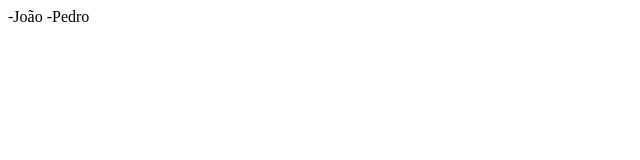
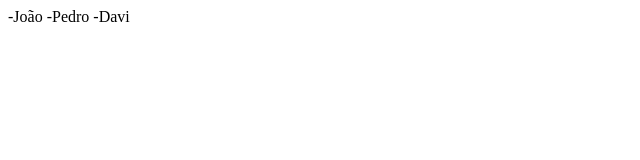
Before and after one commit to DLopes01/projeto-3b1, a plain HTML site: page index.html in a window 1280 px wide. Shown: the full height of the page, 0-640 px from the left. Drawn offline with Linux system fonts and the light colour scheme.

Commit message:
Versão 3.0

```diff
--- a/index.html
+++ b/index.html
@@ -10,6 +10,7 @@
 
     -João
     -Pedro
+    -Davi
 
 </body>
 </html>
```
